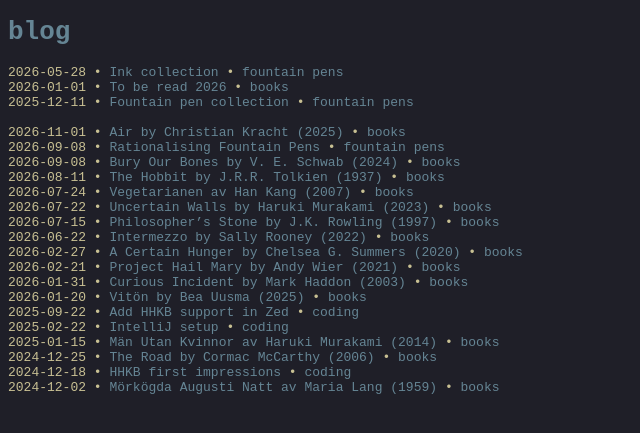
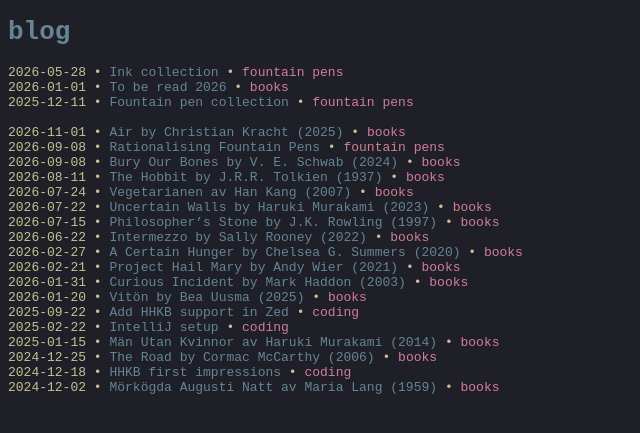
Before and after one commit to s-estay/s-estay.github.io, a Jekyll site: the page built from index.md, in a window 1280 px wide. Shown: the top 433 px of the page, without its empty margins (0-640 px from the left). Built offline with Jekyll 4.4.1, drawn with Linux system fonts in a browser that asks for light colours.

Commit message:
Update readme and tag link styling

```diff
--- a/assets/css/main.css
+++ b/assets/css/main.css
@@ -96,11 +96,14 @@
 }
 
 .tag-link {
-  color: var(--dragon-blue);
+  color: var(--sakura-pink);
+  cursor: pointer;
+  text-decoration: none;
+  font-family: monospace;
 }
 
 .tag-link:hover {
-  color: var(--surimi-orange);
+  color: var(--wave-red);
 }
 
 .reading-progress {
```
Also changed, not shown: README.md.
